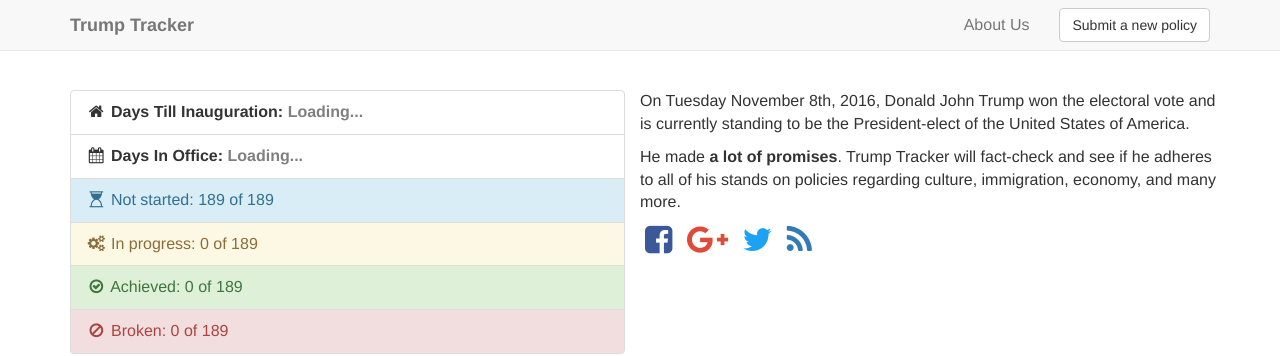
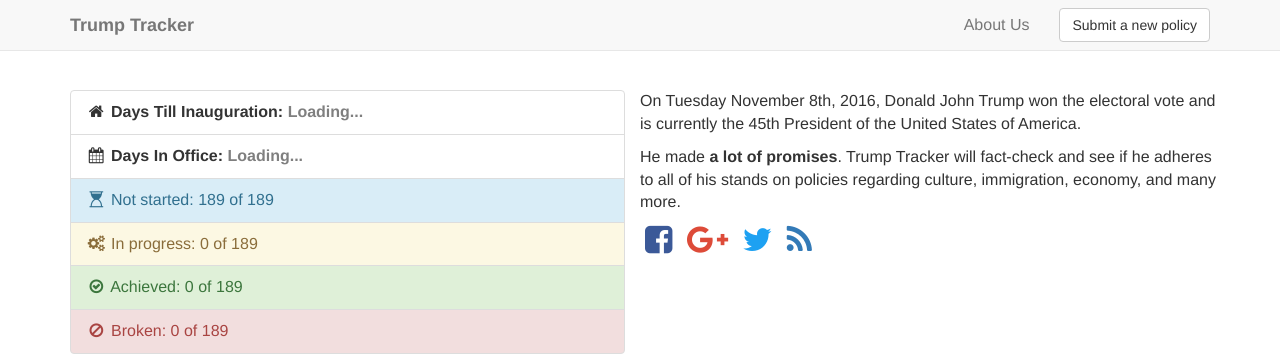
Before and after one commit to TrumpTracker/trumptracker.github.io, a Jekyll site: the page built from revamp.html, in a window 1280 px wide and 900 px high. Shown: the top 356 px of the window. Built offline with Jekyll 4.4.1, drawn with Linux system fonts in a browser that asks for light colours; nearby versions of some CDN libraries.

Commit message:
Also for revamp a small fix

```diff
--- a/revamp.html
+++ b/revamp.html
@@ -35,7 +35,7 @@
             </ul>
 
         </div>
-            <p>On Tuesday November 8th, 2016, Donald John Trump won the electoral vote and is currently standing to be the President-elect of the United States of America.</p>
+            <p>On Tuesday November 8th, 2016, Donald John Trump won the electoral vote and is currently the 45th President of the United States of America.</p>
             <p>He made <b>a lot of promises</b>. Trump Tracker will fact-check and see if he adheres to all of his stands on policies regarding culture, immigration, economy, and many more.</p>
 
             <div id="share-buttons">
```
